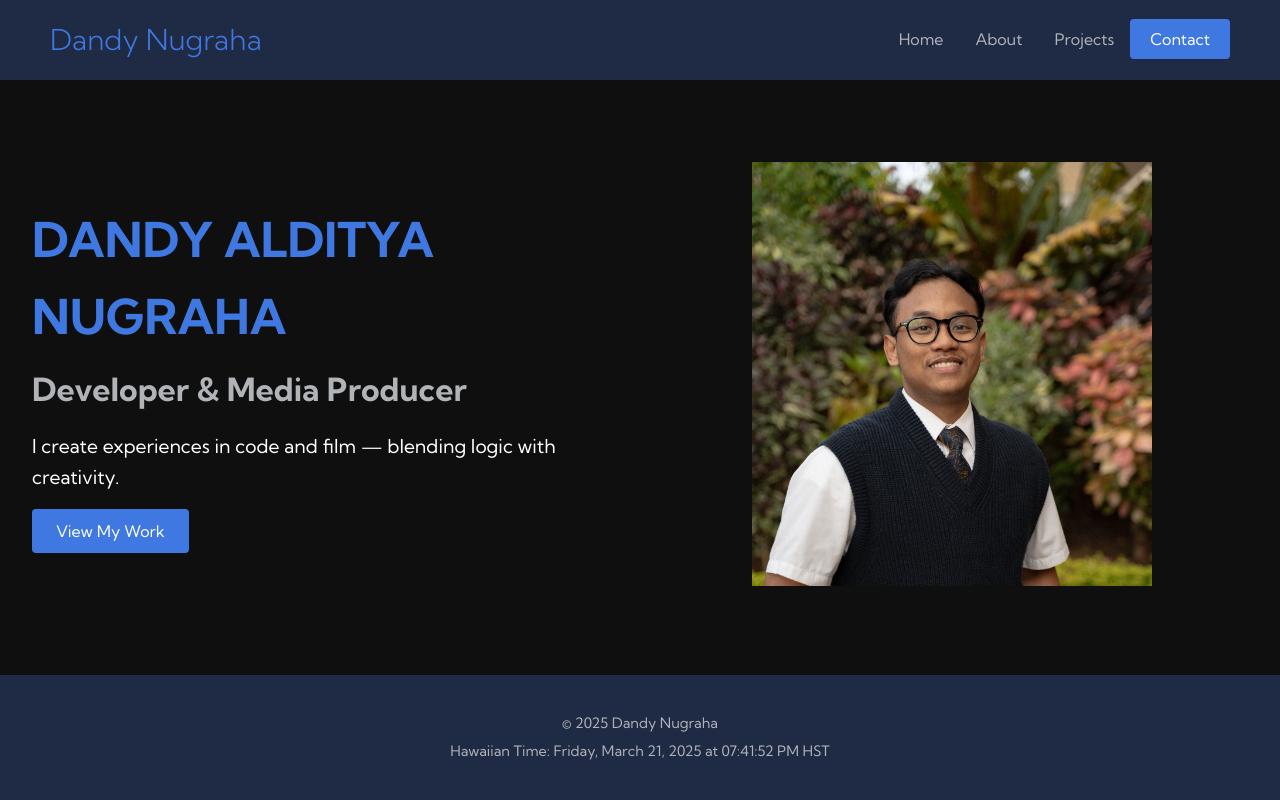
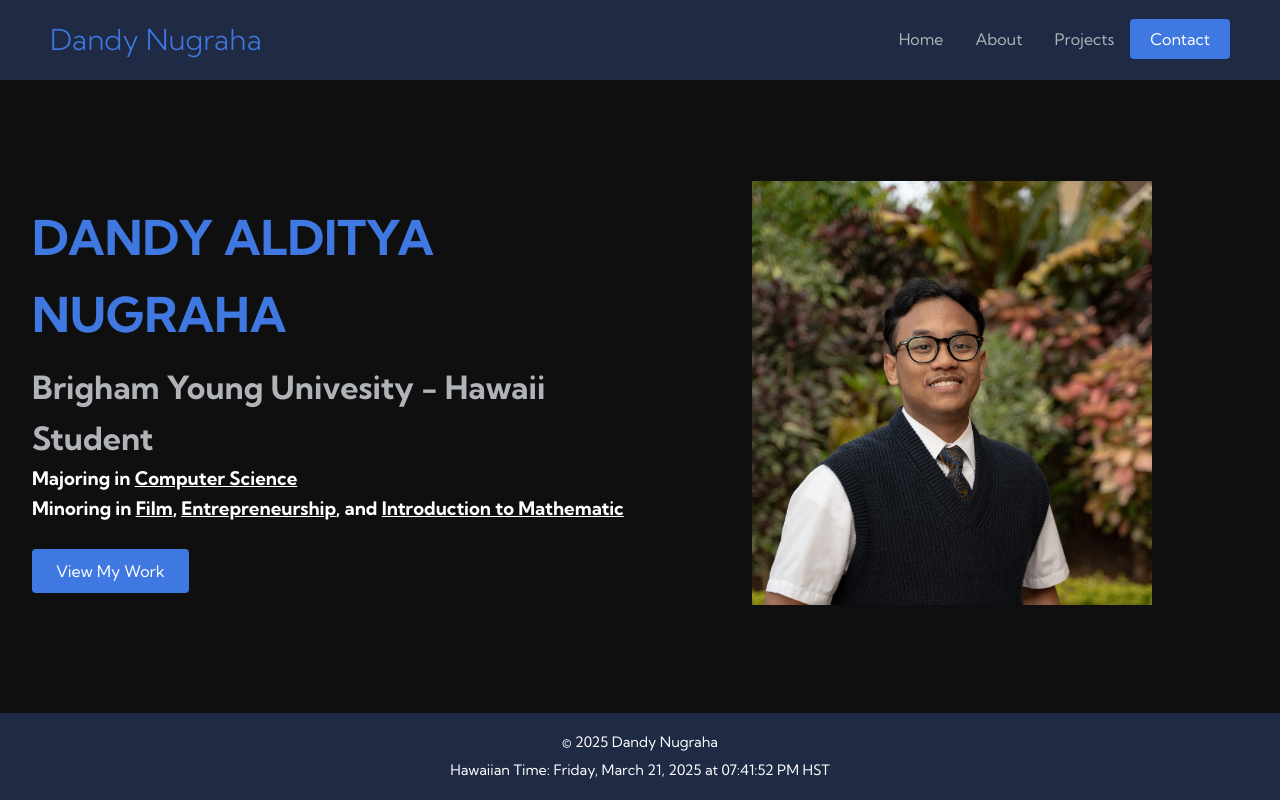
Before and after one commit to dandyaldityanugraha/my-portfolio, a plain HTML site: page Dandy.html in a window 1280 px wide. Drawn offline with Linux system fonts and the light colour scheme.

Commit message:
portfolio

```diff
--- a/Dandy.html
+++ b/Dandy.html
@@ -42,8 +42,9 @@
     <div class="main__container">
       <div class="main__content">
         <h1>DANDY ALDITYA NUGRAHA</h1>
-        <h2>Developer & Media Producer</h2>
-        <p>I create experiences in code and film — blending logic with creativity.</p>
+        <h2>Brigham Young Univesity - Hawaii Student</h2>
+        <h3>Majoring in <u>Computer Science</u></h3>
+        <h3>Minoring in <u>Film</u>, <u>Entrepreneurship</u>, and <u>Introduction to Mathematic</u></h3> <br>
         <button class="main__btn"><a href="../my-portfolio/html/Project.html">View My Work</a></button>
       </div>
       <div class="main__img-container">
--- a/css/about.css
+++ b/css/about.css
@@ -285,10 +285,10 @@
   }
 
   .footer__container {
-    background: var(--navy);
+    background: var(--navy); */
     color: var(--gray);
     text-align: center;
-    padding: 2rem 1rem;
+    padding: 0.8rem 1rem;
     font-size: 0.9rem;
   }
   .footer__container p {
--- a/css/project.css
+++ b/css/project.css
@@ -306,10 +306,10 @@
   }
 
 .footer__container {
-    background: var(--navy);
+  background: var(--navy); */
   color: var(--gray);
   text-align: center;
-    padding: 2rem 1rem;
+  padding: 0.8rem 1rem;
   font-size: 0.9rem;
 }
 .footer__container p {
--- a/style.css
+++ b/style.css
@@ -158,7 +158,7 @@ body {
   border-radius: 4px;
   font-size: 1rem;
   cursor: pointer;
-  transition: background 0.3s ease;
+  transition: background-color 0.3s ease;
 }
 
 .main__btn a {
@@ -184,10 +184,10 @@ body {
 }
 
 .footer__container {
-  background: var(--navy);
+  background: var(--navy); */
   color: var(--gray);
   text-align: center;
-  padding: 2rem 1rem;
+  padding: 0.8rem 1rem;
   font-size: 0.9rem;
 }
 .footer__container p {
```
Lines whose indentation alone changed are shown as unchanged.
